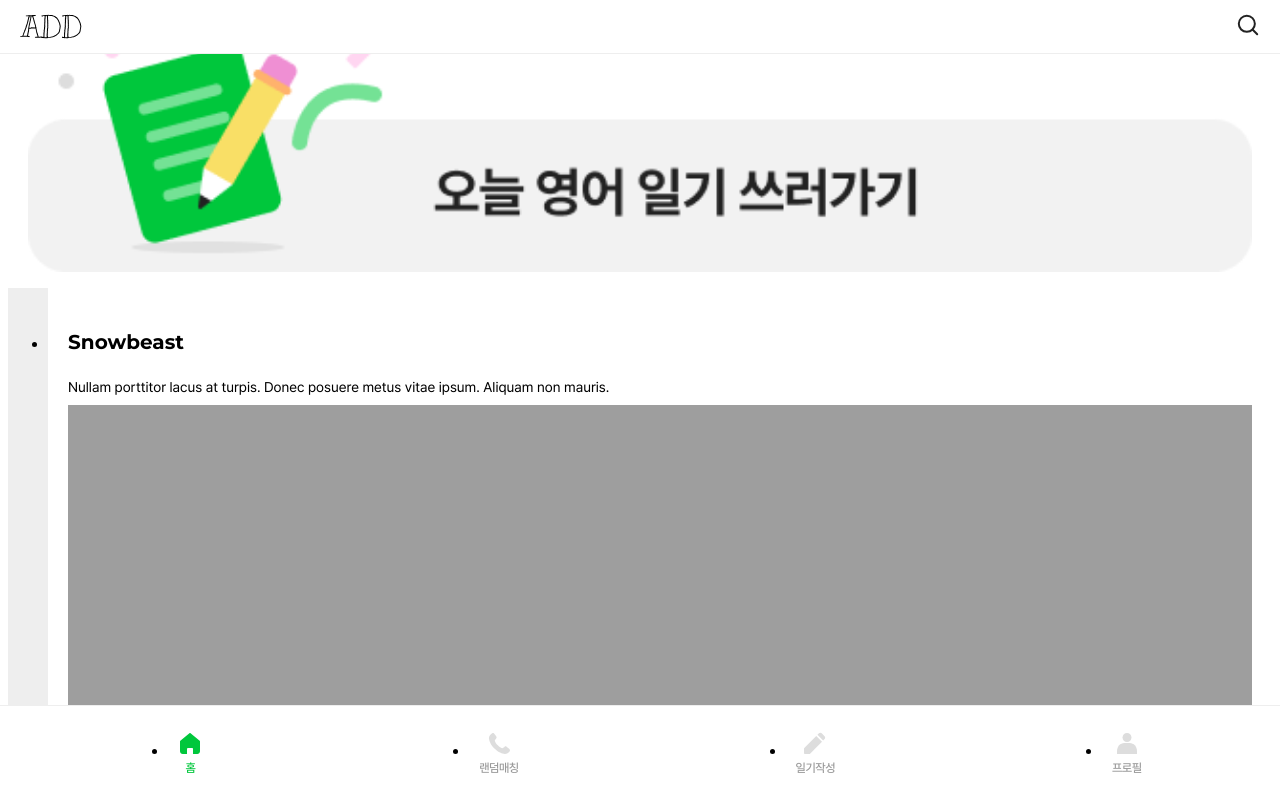
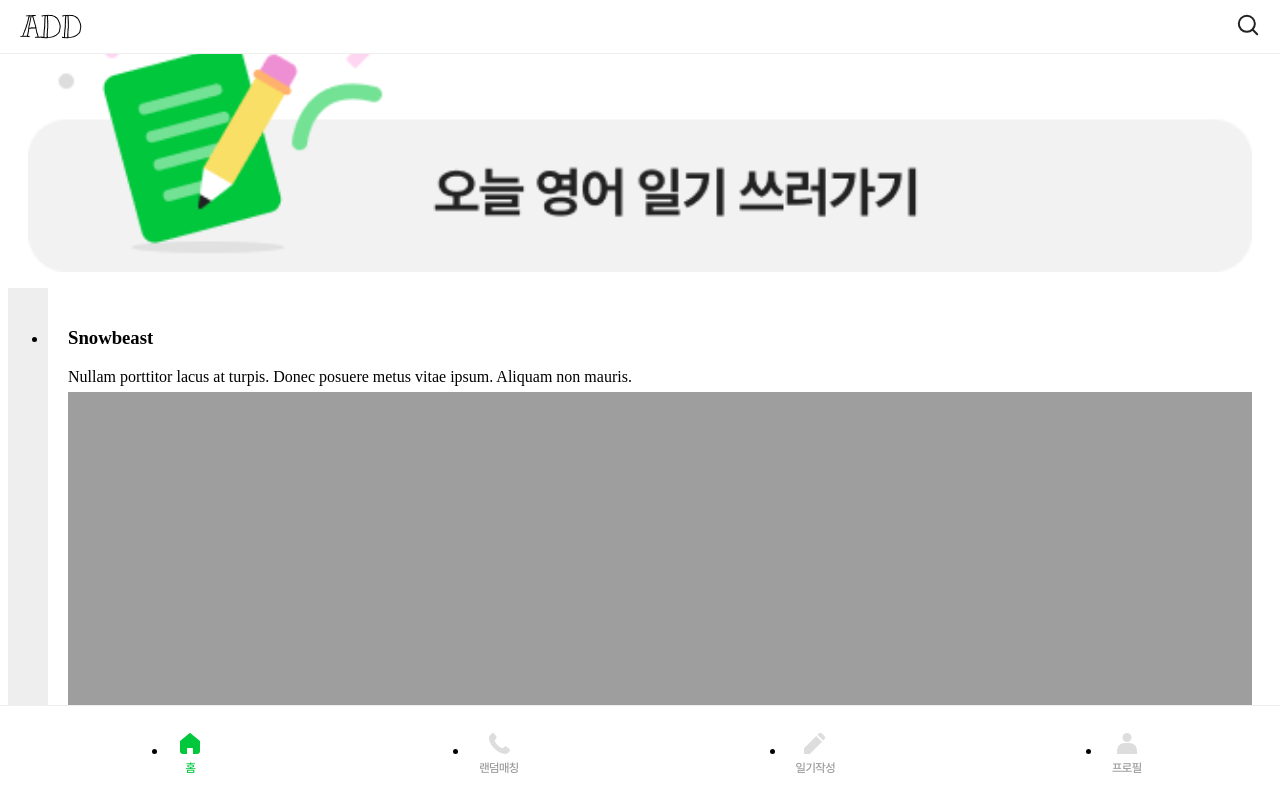
Before and after one commit to a-daily-diary/ADD.FE, a Next.js app: page / in a window 1280 px wide. Shown: the top 800 px of the page. Built offline with nearby package versions, Linux system fonts and the light colour scheme; what emotion-reset would draw is missing.

Commit message:
💄 #56 - theme font system 수정
- 피그마 기반 type scale로 font system 수정

```diff
--- a/src/styles/theme.ts
+++ b/src/styles/theme.ts
@@ -89,29 +89,99 @@ const fontStyle = ({
 const theme: Theme = {
   colors,
   fonts: {
-    diary_title: fontStyle({
+    headline_01: fontStyle({
+      fontFamily: pretendard.style.fontFamily,
+      size: 2.4,
+      weight: 700,
+      lineHeight: 1.4,
+      letterSpacing: -0.02,
+    }),
+    headline_02: fontStyle({
+      fontFamily: pretendard.style.fontFamily,
+      size: 2,
+      weight: 700,
+      lineHeight: 1.6,
+      letterSpacing: -0.02,
+    }),
+    headline_03: fontStyle({
       fontFamily: montserrat.style.fontFamily,
       size: 2,
       weight: 700,
       lineHeight: 1.4,
     }),
-    diary_content: fontStyle({
+    body_01: fontStyle({
+      fontFamily: pretendard.style.fontFamily,
+      size: 2,
+      weight: 400,
+      lineHeight: 1,
+      letterSpacing: -0.02,
+    }),
+    body_02: fontStyle({
+      fontFamily: pretendard.style.fontFamily,
+      size: 1.8,
+      weight: 500,
+      lineHeight: 1,
+      letterSpacing: -0.02,
+    }),
+    body_03: fontStyle({
+      fontFamily: pretendard.style.fontFamily,
+      size: 1.6,
+      weight: 500,
+      lineHeight: 1.6,
+      letterSpacing: -0.02,
+    }),
+    body_04: fontStyle({
+      fontFamily: pretendard.style.fontFamily,
+      size: 1.6,
+      weight: 400,
+      lineHeight: 1.4,
+      letterSpacing: -0.02,
+    }),
+    body_05: fontStyle({
+      fontFamily: pretendard.style.fontFamily,
+      size: 16,
+      weight: 500,
+      lineHeight: 1,
+      letterSpacing: -0.02,
+    }),
+    body_06: fontStyle({
       fontFamily: pretendard.style.fontFamily,
       size: 1.4,
       weight: 400,
       lineHeight: 1.6,
     }),
-    diary_info: fontStyle({
+    body_07: fontStyle({
       fontFamily: pretendard.style.fontFamily,
-      size: 1.2,
+      size: 1.4,
+      weight: 400,
+      lineHeight: 1.4,
+      letterSpacing: -0.02,
+    }),
+    body_08: fontStyle({
+      fontFamily: pretendard.style.fontFamily,
+      size: 1.4,
       weight: 400,
       lineHeight: 1,
       letterSpacing: -0.02,
     }),
-    diary_icon: fontStyle({
+    body_09: fontStyle({
+      fontFamily: pretendard.style.fontFamily,
+      size: 1.2,
+      weight: 400,
+      lineHeight: 1.4,
+      letterSpacing: -0.02,
+    }),
+    caption_01: fontStyle({
       fontFamily: pretendard.style.fontFamily,
       size: 1.2,
       weight: 500,
+      lineHeight: 1,
+      letterSpacing: -0.02,
+    }),
+    caption_02: fontStyle({
+      fontFamily: pretendard.style.fontFamily,
+      size: 1.2,
+      weight: 400,
       lineHeight: 1,
       letterSpacing: -0.02,
     }),
@@ -122,38 +192,24 @@ const theme: Theme = {
       lineHeight: 1,
       letterSpacing: -0.04,
     }),
-    button: fontStyle({
+    button_01: fontStyle({
       fontFamily: pretendard.style.fontFamily,
       size: 1.2,
       weight: 500,
       lineHeight: 1,
       letterSpacing: -0.02,
     }),
-    button_lg: fontStyle({
+    button_02: fontStyle({
       fontFamily: pretendard.style.fontFamily,
       size: 1.4,
       weight: 700,
       lineHeight: 1,
       letterSpacing: -0.02,
     }),
-    button_xl: fontStyle({
+    button_03: fontStyle({
       fontFamily: pretendard.style.fontFamily,
       size: 1.6,
       weight: 700,
-      lineHeight: 1,
-      letterSpacing: -0.02,
-    }),
-    header: fontStyle({
-      fontFamily: pretendard.style.fontFamily,
-      size: 18,
-      weight: 500,
-      lineHeight: 1,
-      letterSpacing: -0.02,
-    }),
-    header_button: fontStyle({
-      fontFamily: pretendard.style.fontFamily,
-      size: 16,
-      weight: 500,
       lineHeight: 1,
       letterSpacing: -0.02,
     }),
```
Also changed, not shown: src/styles/emotion.d.ts (+17 -9 lines).
